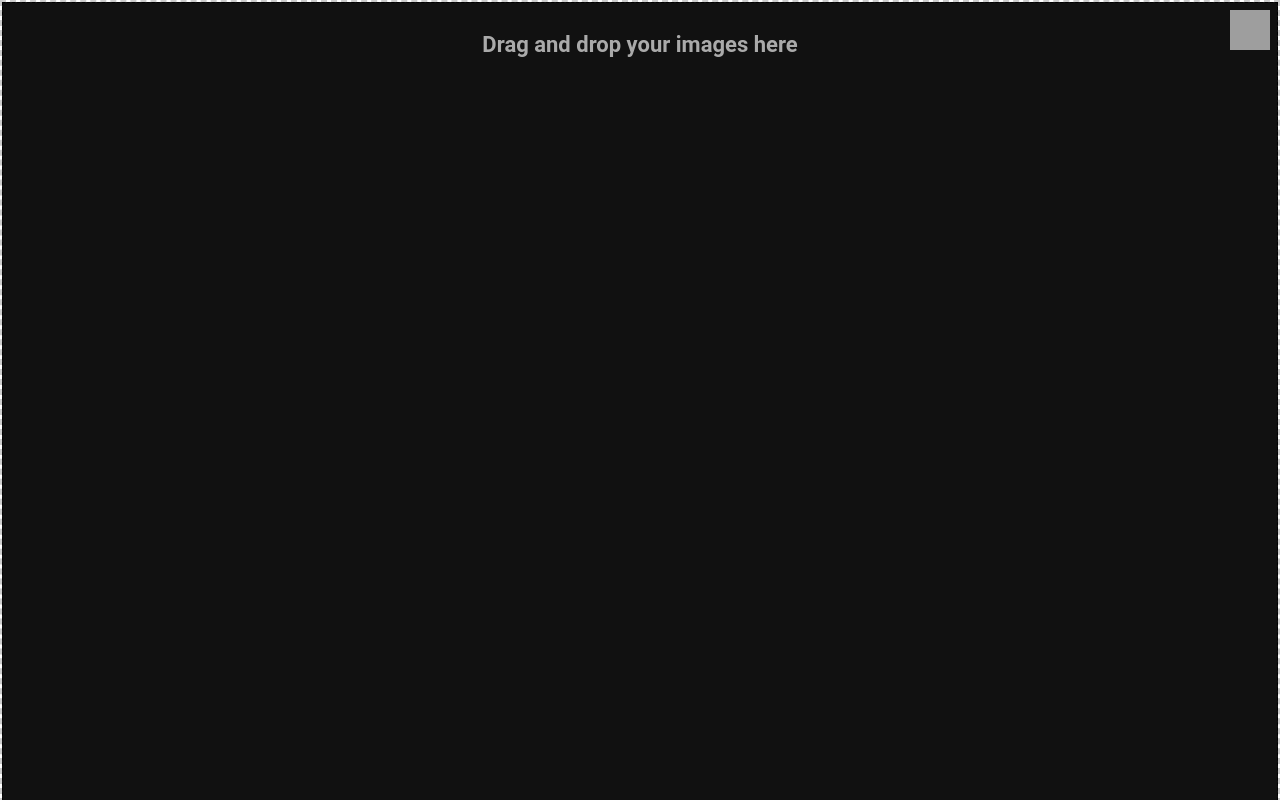
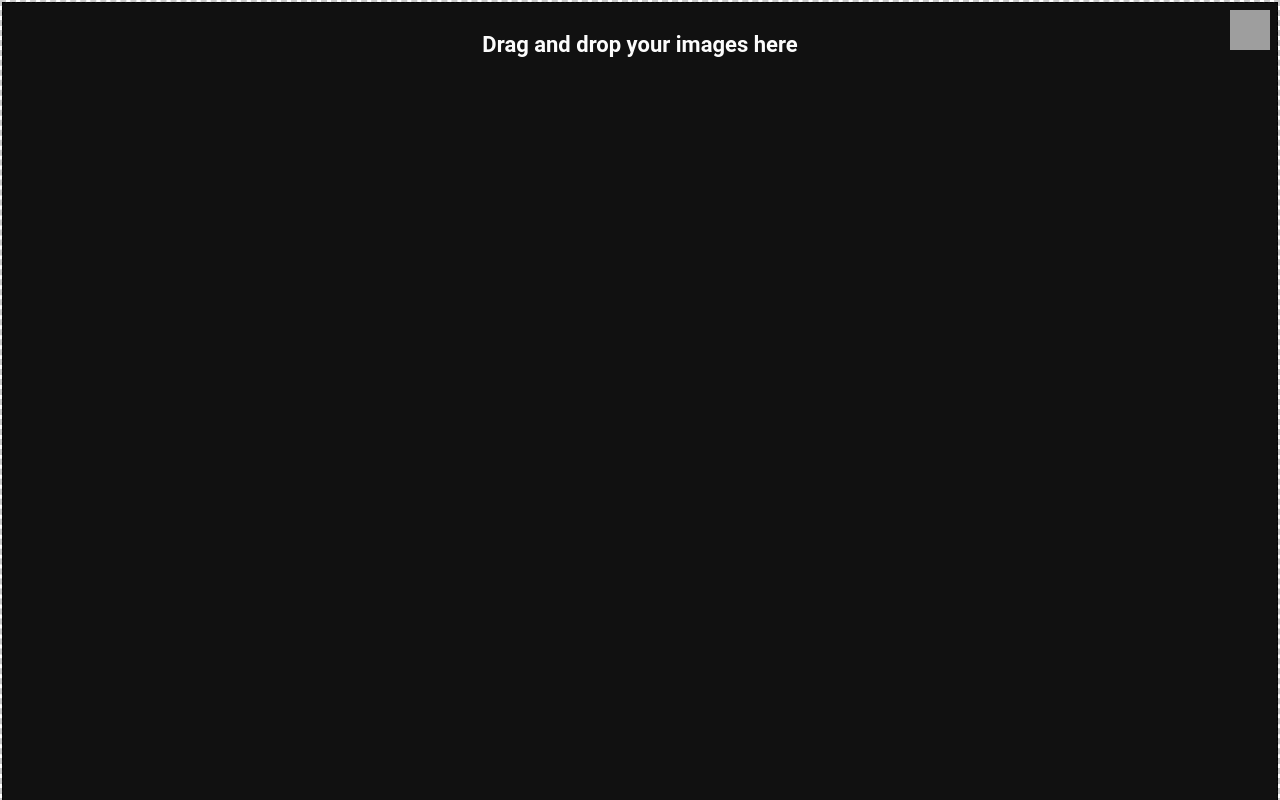
Before and after one commit to MatthewLacerda2/DontBoard, a React (Create React App) app in the folder front-end/: page / in a window 1280 px wide. Shown: the top 800 px of the page. Built offline with nearby package versions, Linux system fonts and the light colour scheme; grey boxes are pictures that could not be loaded.

Commit message:
keyframes adjust

```diff
--- a/front-end/src/App.css
+++ b/front-end/src/App.css
@@ -36,18 +36,21 @@
 
 @keyframes fluctuateOpacity {
   0% {
-    opacity: 0.6;
+    color: grey;
   }
-  50% {
-    opacity: 1;
+  15%{
+    color: white;
+  }
+  40% {
+    color: white;
   }
   100% {
-    opacity: 0.6;
+    color: grey;
   }
 }
 
 .fluctuating-text {
-  animation: fluctuateOpacity 2s infinite;
+  animation: fluctuateOpacity 5s infinite;
   color: white;
   outline: none;
   position: absolute;
```
